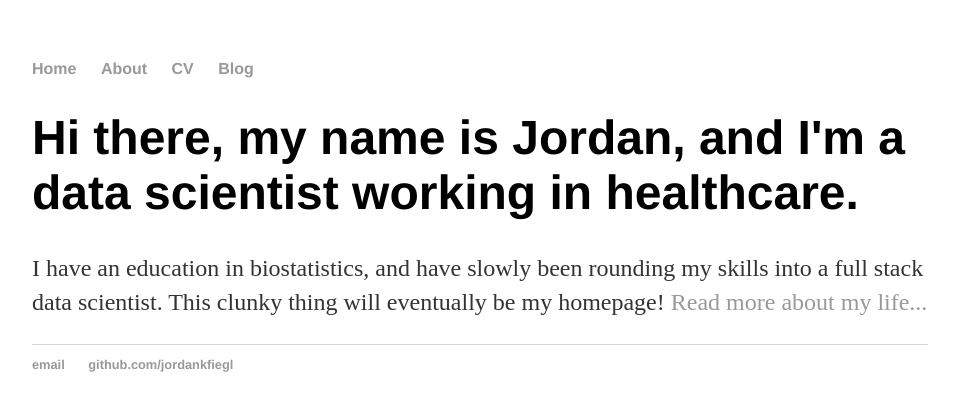
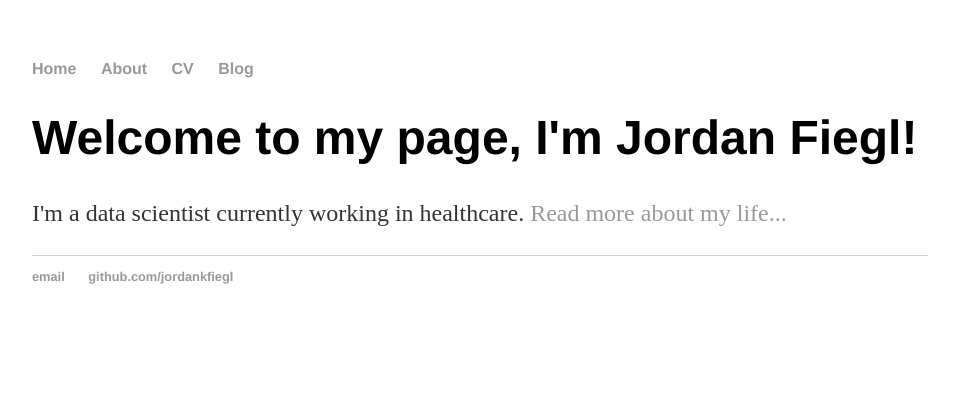
Before and after one commit to JORDANKFIEGL/jordankfiegl.github.io, a Jekyll site: the page built from index.html, in a window 1280 px wide. Shown: the top 411 px of the page, without its empty margins (160-1119 px from the left). Built offline with Jekyll 4.4.1, drawn with Linux system fonts in a browser that asks for light colours.

Commit message:
Update index.html
Updating index.html to use default html layout

```diff
--- a/index.html
+++ b/index.html
@@ -1,30 +1,8 @@
-<!DOCTYPE html>
-<html>
-	<head>
-		<title>Jordan K. Fiegl, Data Scientist</title>
-		<!-- link to main stylesheet -->
-		<link rel="stylesheet" type="text/css" href="/css/main.css">
-	</head>
-	<body>
-		<nav>
-    		<ul>
-        		<li><a href="/">Home</a></li>
-	        	<li><a href="/about">About</a></li>
-        		<li><a href="/cv">CV</a></li>
-        		<li><a href="/blog">Blog</a></li>
-    		</ul>
-		</nav>
-		<div class="container">
-    		<div class="blurb">
-        		<h1>Hi there, my name is Jordan, and I'm a data scientist working in healthcare.</h1>
-				<p>I have an education in biostatistics, and have slowly been rounding my skills into a full stack data scientist. This clunky thing will eventually be my homepage! <a href="/about">Read more about my life...</a></p>
-    		</div><!-- /.blurb -->
-		</div><!-- /.container -->
-		<footer>
-    		<ul>
-        		<li><a href="mailto:fiegl.jordan@gmail.com">email</a></li>
-        		<li><a href="https://github.com/jordankfiegl">github.com/jordankfiegl</a></li>
-			</ul>
-		</footer>
-	</body>
-</html>
+---
+layout: default
+title: Jordan K. Fiegl, Data Scientist
+---
+<div class="blurb">
+	<h1>Welcome to my page, I'm Jordan Fiegl!</h1>
+	<p>I'm a data scientist currently working in healthcare. <a href="/about">Read more about my life...</a></p>
+</div><!-- /.blurb -->
```
